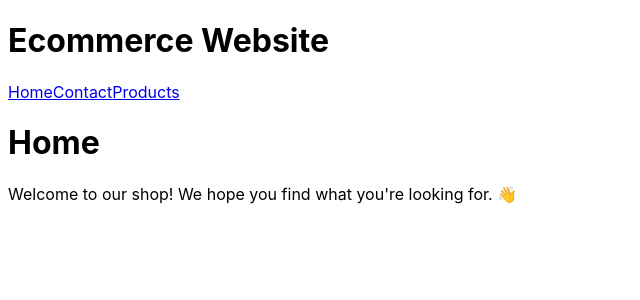
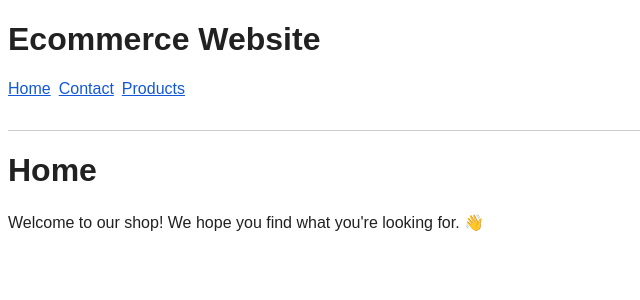
Before and after one commit to nolanknill/lec-use-effect-axios, a React (Create React App) app: page / in a window 1280 px wide. Shown: the top 300 px of the page, without its empty margins (0-640 px from the left). Built offline with nearby package versions, Linux system fonts and the light colour scheme.

Commit message:
Add brainstation css

```diff
--- a/src/index.css
+++ b/src/index.css
@@ -1,12 +1,25 @@
-body {
-  font-family: -apple-system, BlinkMacSystemFont, 'Segoe UI', 'Roboto', 'Oxygen',
-    'Ubuntu', 'Cantarell', 'Fira Sans', 'Droid Sans', 'Helvetica Neue',
-    sans-serif;
-  -webkit-font-smoothing: antialiased;
-  -moz-osx-font-smoothing: grayscale;
+*,
+*::before,
+*::after {
+    box-sizing: border-box;
 }
 
-code {
-  font-family: source-code-pro, Menlo, Monaco, Consolas, 'Courier New',
-    monospace;
+body {
+    font-family: sans-serif;
+    color: #212121;
 }
+
+p,
+ul {
+    line-height: 1.5;
+}
+
+a {
+    color: #1358d8;
+    margin-right: 0.5rem;
+}
+
+header {
+    padding-bottom: 2rem;
+    border-bottom: 1px solid #ccc;
+}
```
